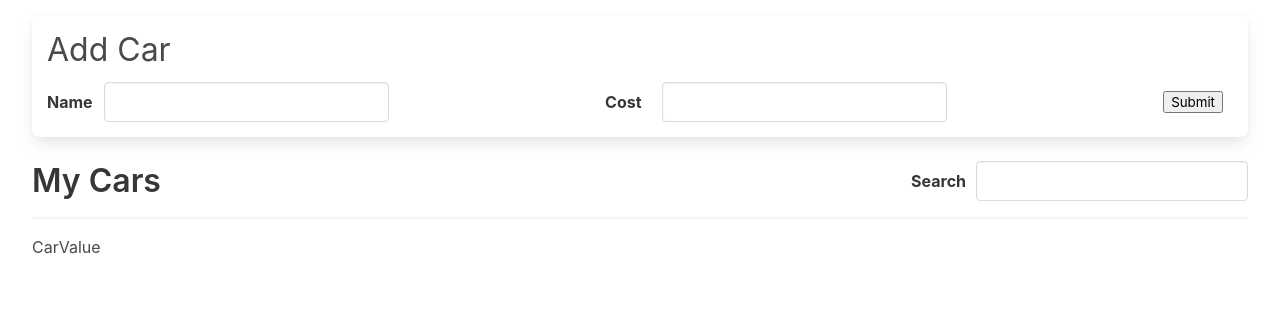
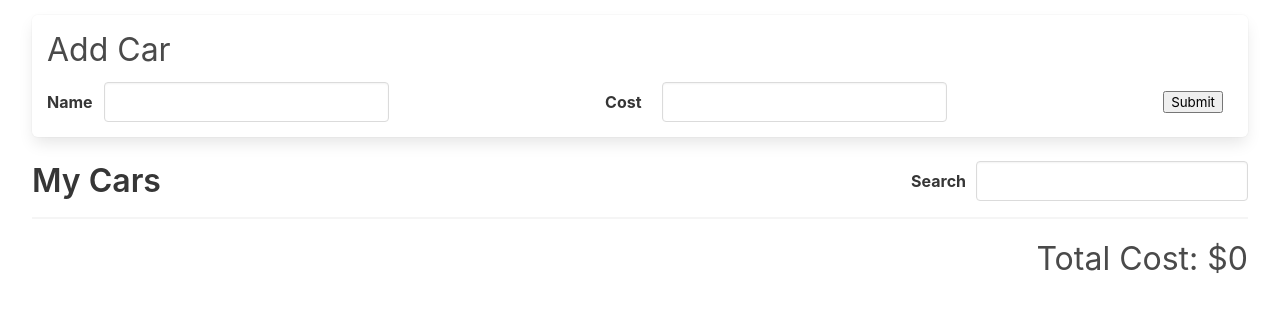
Before and after one commit to asksaurabh/React-Tutorial, a React (Create React App) app in the folder cars/: page / in a window 1280 px wide. Shown: the top 312 px of the page. Built offline with nearby package versions, Linux system fonts and the light colour scheme.

Commit message:
Add car cost

```diff
--- a/cars/src/components/CarValue.js
+++ b/cars/src/components/CarValue.js
@@ -1,5 +1,15 @@
+import { useSelector } from 'react-redux';
+
 function CarValue() {
-  return <div>CarValue</div>;
+  const totalCost = useSelector(({ cars: { searchTerm, carsList } }) => {
+    return carsList
+      .filter((car) => {
+        return car.carName.toLowerCase().includes(searchTerm.toLowerCase());
+      })
+      .reduce((sum, car) => sum + car.carCost, 0);
+  });
+
+  return <div className='car-value'>Total Cost: ${totalCost}</div>;
 }
 
 export default CarValue;
```
